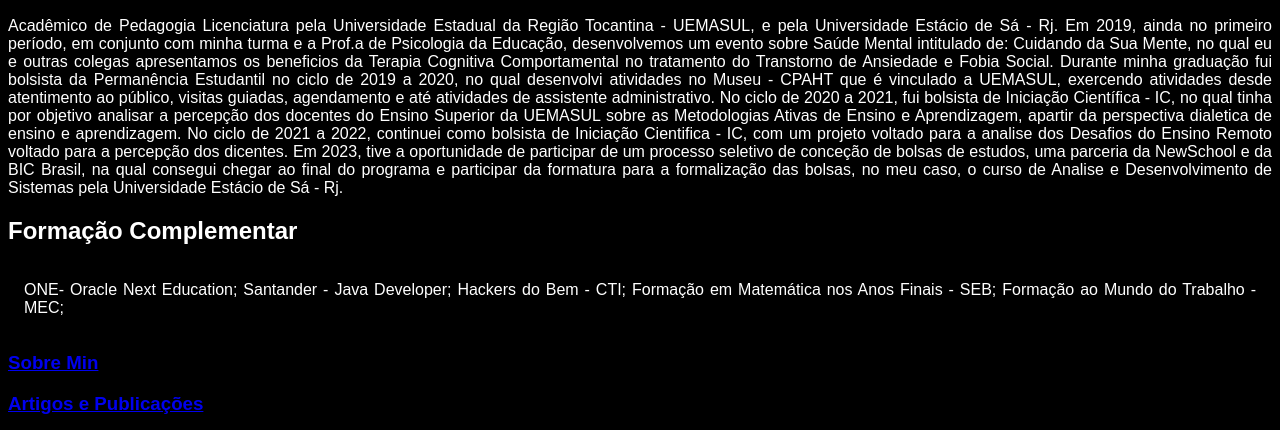
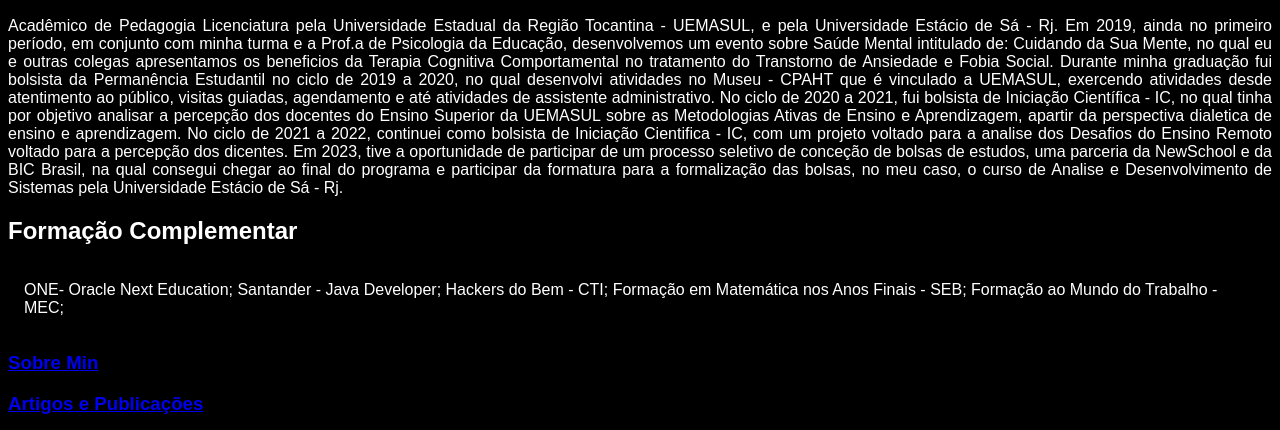
Before and after one commit to PauloFariasLima8/Portfolio, a plain HTML site: page index.html in a window 1280 px wide. Shown: the part 294-724 px from the top of the page. Drawn offline with nearby package versions, Linux system fonts and the light colour scheme.

Commit message:
adicionado div class no index.html

```diff
--- a/index.css
+++ b/index.css
@@ -28,6 +28,9 @@ color: rgb(243, 243, 246);
 .centralizarText{
     text-align:justify;
 }
+.lista-ordenada{
+    text-align: left;
+}
  footer img {
 width:50px;
 height:50px;
--- a/index.html
+++ b/index.html
@@ -27,13 +27,14 @@
     Em 2023, tive a oportunidade de participar de um processo seletivo de conceção de bolsas de estudos, uma parceria da NewSchool e da BIC Brasil, na qual consegui chegar ao final do programa e participar da formatura para a formalização das bolsas, no meu caso, o curso de Analise e Desenvolvimento de Sistemas pela Universidade Estácio de Sá - Rj.
     <p>
       <h2> Formação Complementar </h2>
-      <ul class="lista-ordenada">
+      <ul>
+        <div class="lista-ordenada">
         ONE- Oracle Next Education;
         Santander - Java Developer;
         Hackers do Bem - CTI;
         Formação em Matemática nos Anos Finais - SEB;
         Formação ao Mundo do Trabalho - MEC;
-
+        </div>
       </ul>
     </p>
     </div>
```
